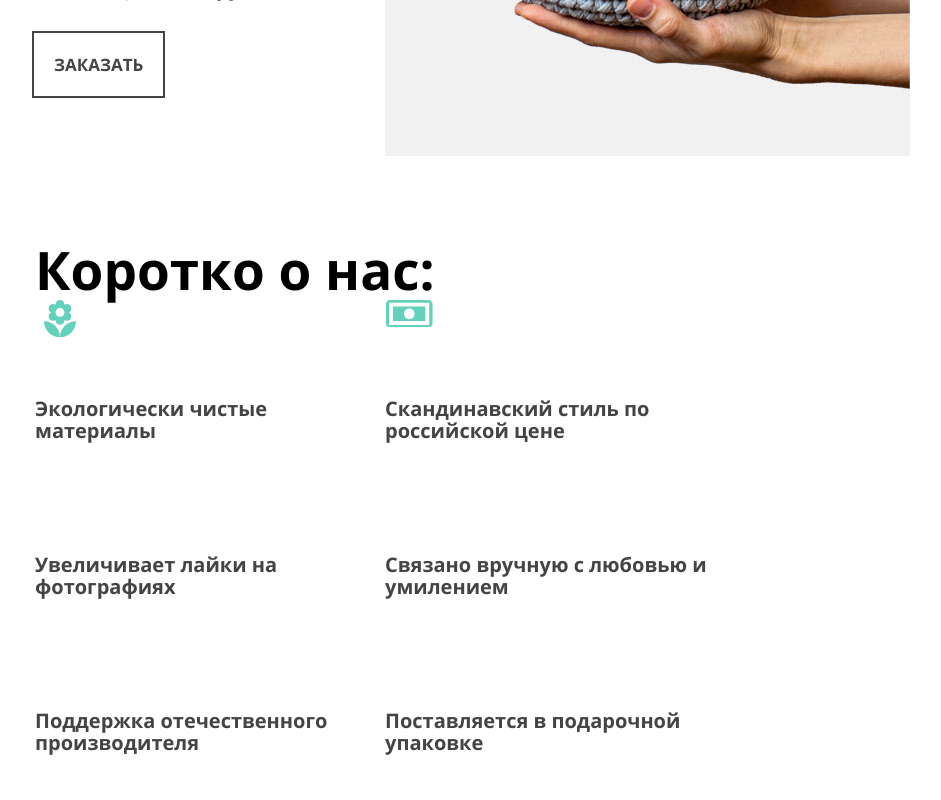
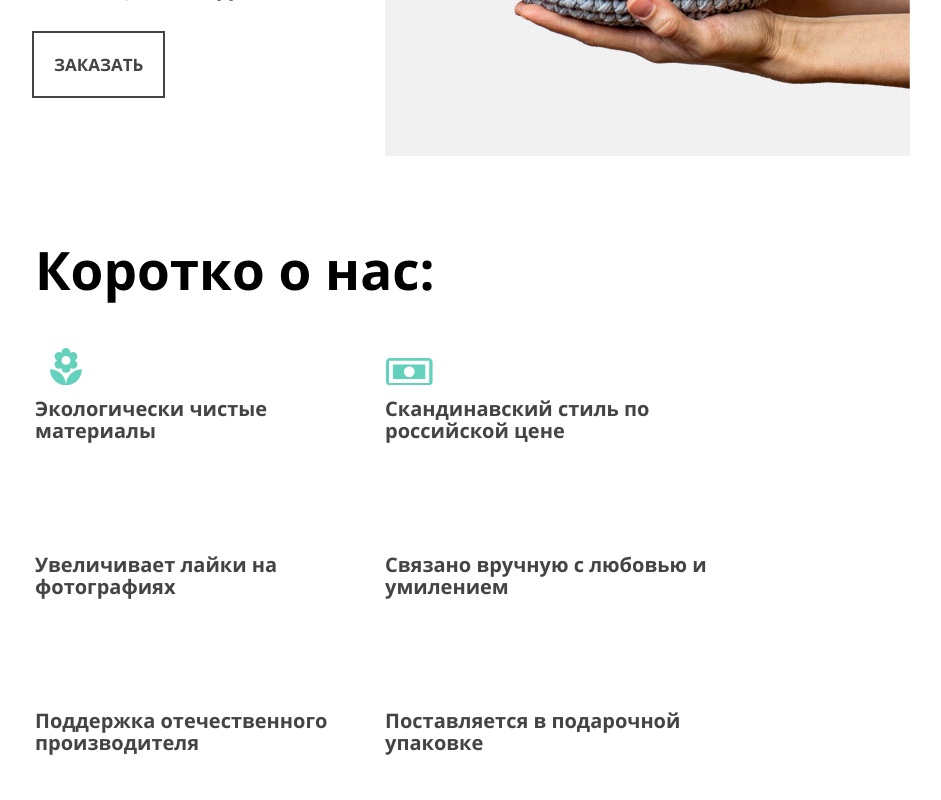
Before and after one commit to tiangela/Mishka, a plain HTML site: page index.html in a window 1280 px wide. Shown: the part 1457-2257 px from the top of the page, without its empty margins (255-1196 px from the left). Drawn offline with nearby package versions, Linux system fonts and the light colour scheme; files that its build step writes are made by us from their sources; files whose address does not match are found by name.

Commit message:
добавила еще пример инлайновых иконок на декстопе

```diff
--- a/less/blocks/about.less
+++ b/less/blocks/about.less
@@ -81,4 +81,12 @@
     margin-bottom: 0;
     padding-bottom: 12px;
   }
+  .about__item #material {
+    top: 50px;
+    left: 15px;
+  }
+  .about__item #money {
+    top: 60px;
+    left: 1px;
+  }
 }
```
